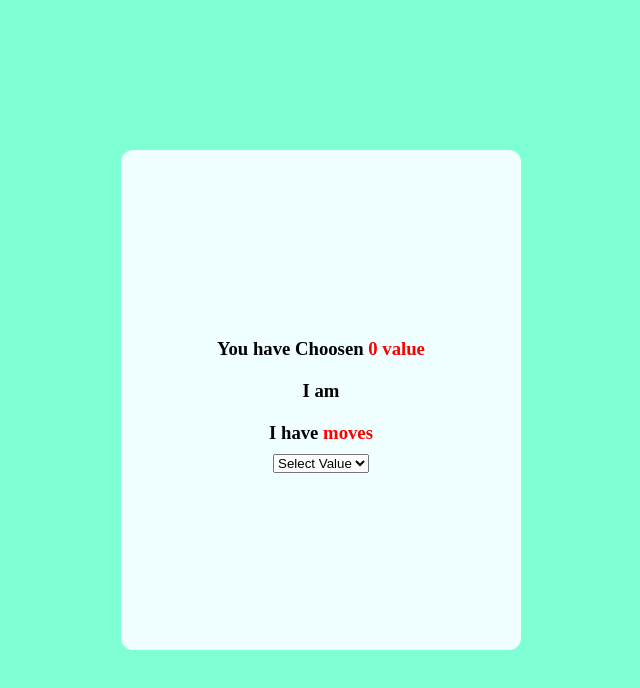
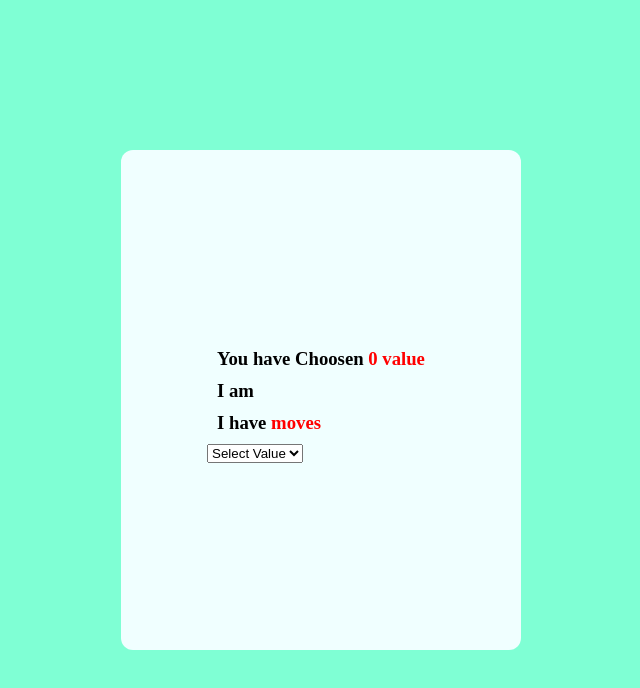
Before and after one commit to NurulIslam17/ReactJs, a React (Create React App) app: page / in a window 1280 px wide. Shown: the top 688 px of the page, without its empty margins (319-959 px from the left). Built offline with nearby package versions, Linux system fonts and the light colour scheme; no server answers; the HTML template or start-up script is replaced by a standard one.

Commit message:
Select Box

```diff
--- a/src/components/Hook/SelectBox.css
+++ b/src/components/Hook/SelectBox.css
@@ -19,6 +19,9 @@
   justify-content: center;
   align-items: center;
 }
+.divSelect{
+  text-align: left;
+}
 .select> option{
   height: 20px;
 }
--- a/src/components/Hook/SelectBox.jsx
+++ b/src/components/Hook/SelectBox.jsx
@@ -21,8 +21,10 @@ function SelectBox() {
     <>
       <div className="main">
         <div className="res">
+          <div className="divSelect">
             <h3>
-            You have Choosen <span style={{ color: "red" }}>{num} value</span>{}
+              You have Choosen <span style={{ color: "red" }}>{num} value</span>
+              {}
             </h3>
             <h3>
               I am<span style={{ color: "red" }}> {name}</span>
@@ -30,7 +32,6 @@ function SelectBox() {
             <h3>
               I have <span style={{ color: "red" }}>{move} moves</span>
             </h3>
-
             <select
               className="select"
               value={num}
@@ -49,6 +50,7 @@ function SelectBox() {
             </select>
           </div>
         </div>
+      </div>
     </>
   );
 }
```
Lines whose indentation alone changed are shown as unchanged.
